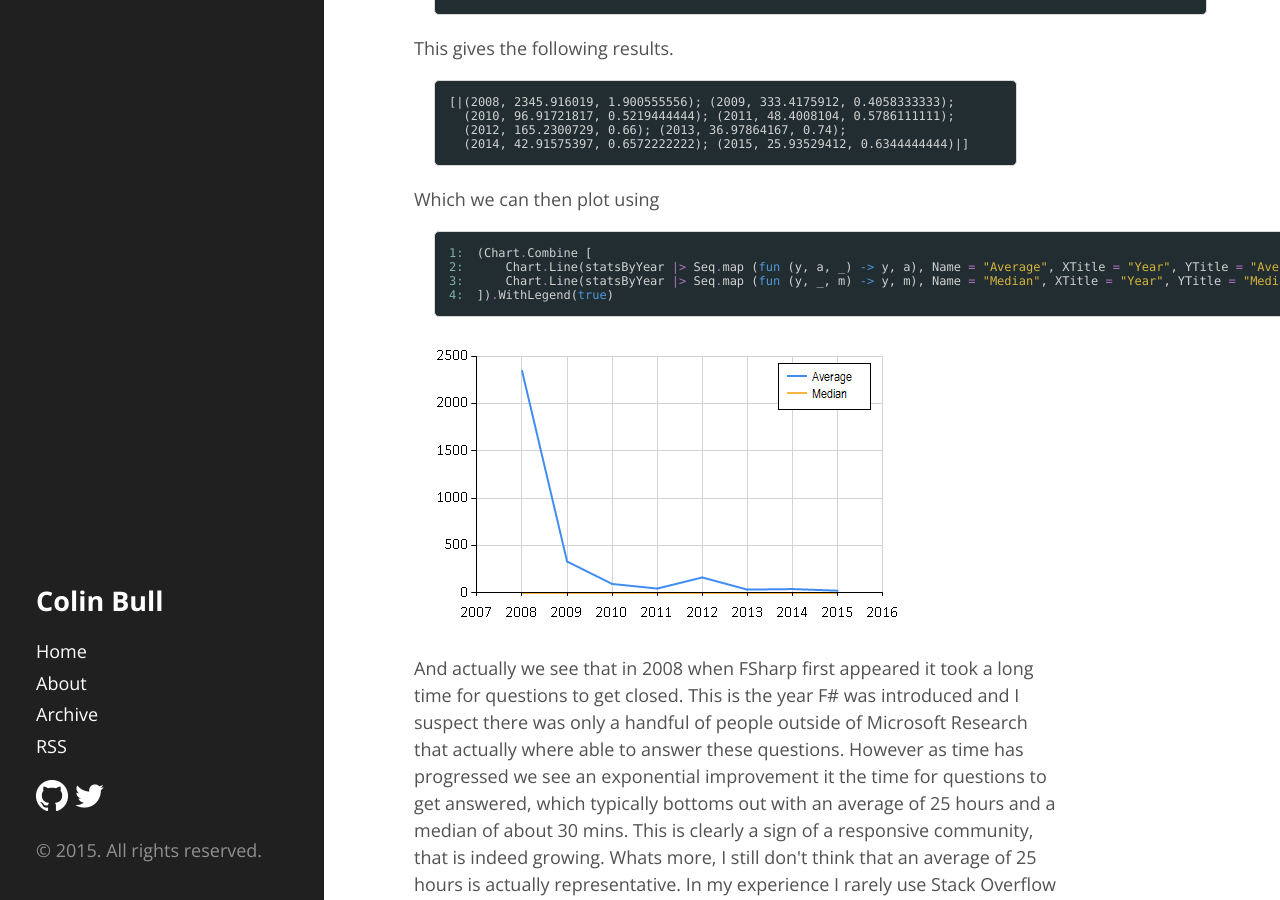
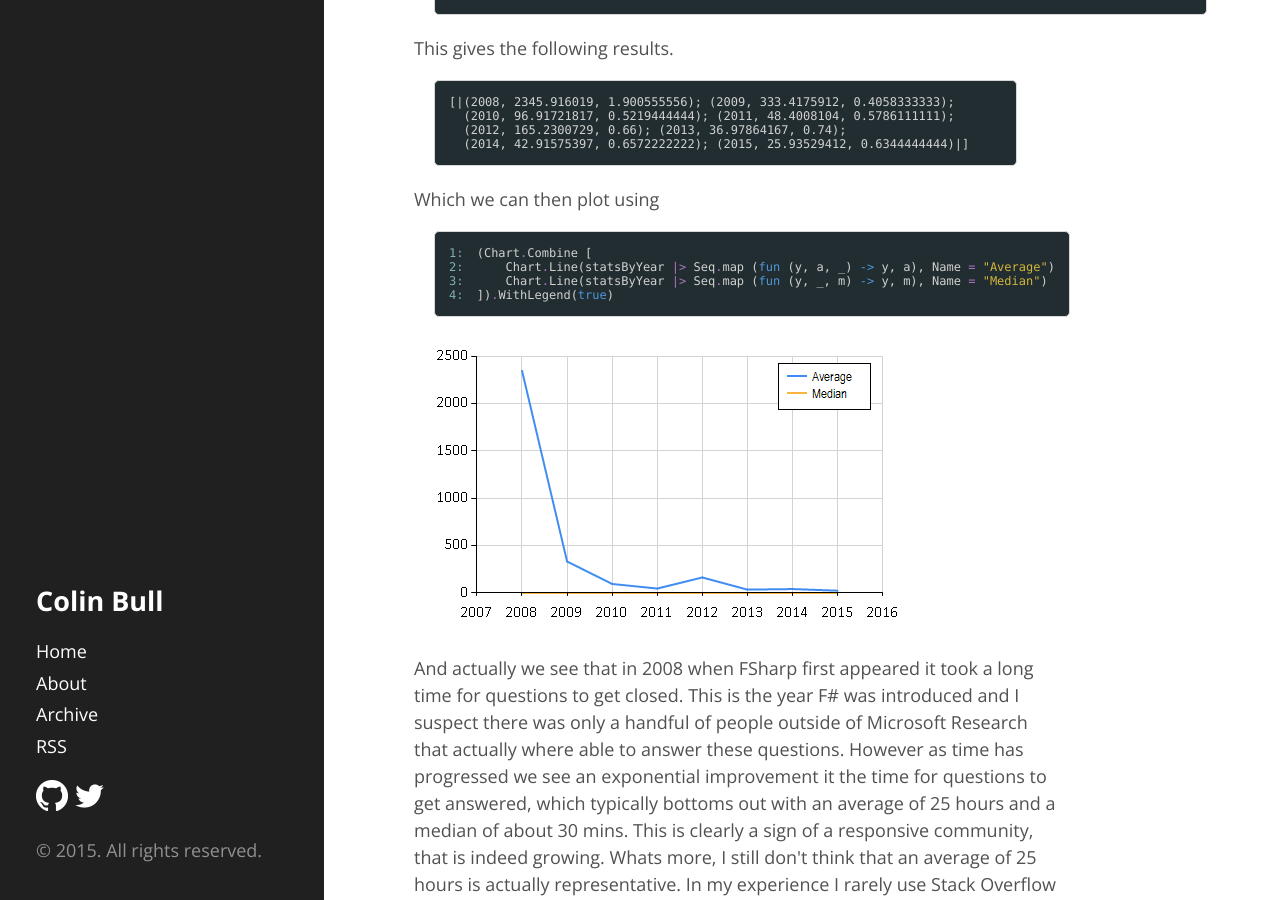
Before and after one commit to colinbull/colinbull.github.io, a Jekyll site: the page built from _posts/2015-03-24-Why-I-Like-FSharp.html, in a window 1280 px wide and 900 px high, scrolled down 3463 px. Built offline with Jekyll 4.4.1, drawn with Linux system fonts in a browser that asks for light colours; some web fonts are replaced; Markdown is read by kramdown in place of the engine named in the settings.

Commit message:
Removing unneeded names

```diff
--- a/_posts/2015-03-24-Why-I-Like-FSharp.html
+++ b/_posts/2015-03-24-Why-I-Like-FSharp.html
@@ -266,14 +266,14 @@
 </td>
 <td class="snippet"><pre class="fssnip">
 (<span class="i">Chart</span><span class="o">.</span><span class="i">Combine</span> [
-    <span class="i">Chart</span><span class="o">.</span><span class="i">Line</span>(<span class="i">statsByYear</span> <span class="o">|&gt;</span> <span onmouseout="hideTip(event, 'fs13', 67)" onmouseover="showTip(event, 'fs13', 67)" class="i">Seq</span><span class="o">.</span><span onmouseout="hideTip(event, 'fs29', 68)" onmouseover="showTip(event, 'fs29', 68)" class="i">map</span> (<span class="k">fun</span> (<span class="i">y</span>, <span class="i">a</span>, _) <span class="k">-&gt;</span> <span class="i">y</span>, <span class="i">a</span>), <span class="i">Name</span> <span class="o">=</span> <span class="s">&quot;</span><span class="s">Average</span><span class="s">&quot;</span>, <span class="i">XTitle</span> <span class="o">=</span> <span class="s">&quot;</span><span class="s">Year</span><span class="s">&quot;</span>, <span class="i">YTitle</span> <span class="o">=</span> <span class="s">&quot;</span><span class="s">Average</span><span class="s">&quot;</span>)
-    <span class="i">Chart</span><span class="o">.</span><span class="i">Line</span>(<span class="i">statsByYear</span> <span class="o">|&gt;</span> <span onmouseout="hideTip(event, 'fs13', 69)" onmouseover="showTip(event, 'fs13', 69)" class="i">Seq</span><span class="o">.</span><span onmouseout="hideTip(event, 'fs29', 70)" onmouseover="showTip(event, 'fs29', 70)" class="i">map</span> (<span class="k">fun</span> (<span class="i">y</span>, _, <span class="i">m</span>) <span class="k">-&gt;</span> <span class="i">y</span>, <span class="i">m</span>), <span class="i">Name</span> <span class="o">=</span> <span class="s">&quot;</span><span class="s">Median</span><span class="s">&quot;</span>, <span class="i">XTitle</span> <span class="o">=</span> <span class="s">&quot;</span><span class="s">Year</span><span class="s">&quot;</span>, <span class="i">YTitle</span> <span class="o">=</span> <span class="s">&quot;</span><span class="s">Median</span><span class="s">&quot;</span>)
+    <span class="i">Chart</span><span class="o">.</span><span class="i">Line</span>(<span class="i">statsByYear</span> <span class="o">|&gt;</span> <span onmouseout="hideTip(event, 'fs13', 67)" onmouseover="showTip(event, 'fs13', 67)" class="i">Seq</span><span class="o">.</span><span onmouseout="hideTip(event, 'fs29', 68)" onmouseover="showTip(event, 'fs29', 68)" class="i">map</span> (<span class="k">fun</span> (<span class="i">y</span>, <span class="i">a</span>, _) <span class="k">-&gt;</span> <span class="i">y</span>, <span class="i">a</span>), <span class="i">Name</span> <span class="o">=</span> <span class="s">&quot;</span><span class="s">Average</span><span class="s">&quot;</span>)
+    <span class="i">Chart</span><span class="o">.</span><span class="i">Line</span>(<span class="i">statsByYear</span> <span class="o">|&gt;</span> <span onmouseout="hideTip(event, 'fs13', 69)" onmouseover="showTip(event, 'fs13', 69)" class="i">Seq</span><span class="o">.</span><span onmouseout="hideTip(event, 'fs29', 70)" onmouseover="showTip(event, 'fs29', 70)" class="i">map</span> (<span class="k">fun</span> (<span class="i">y</span>, _, <span class="i">m</span>) <span class="k">-&gt;</span> <span class="i">y</span>, <span class="i">m</span>), <span class="i">Name</span> <span class="o">=</span> <span class="s">&quot;</span><span class="s">Median</span><span class="s">&quot;</span>)
 ])<span class="o">.</span><span class="i">WithLegend</span>(<span class="k">true</span>)</pre>
 </td>
 </tr>
 </table>
 
-<p><img src="{{ site.baseurl }}public/blog_imgs/images/chart_5d104124-3782-423a-8cea-7f73b9d82a83.png" alt="" /></p>
+<p><img src="{{ site.baseurl }}public/blog_imgs/images/chart_f1f943dd-a3f8-44fd-a594-4db13df541e4.png" alt="" /></p>
 
 <p>And actually we see that in 2008 when FSharp first appeared it took a long time for questions to get closed. This is the year F# was introduced and I suspect there was only a handful of people outside of Microsoft Research that actually where able to answer these questions.
 However as time has progressed we see an exponential improvement it the time for questions to get answered, which typically bottoms out with an average of 25 hours and a median of about 30 mins. This is clearly a sign of a responsive community, that is indeed growing. Whats more,
```
Also changed, not shown: public/blog_imgs/images/chart_f1f943dd-a3f8-44fd-a594-4db13df541e4.png (added), 1 other file.
